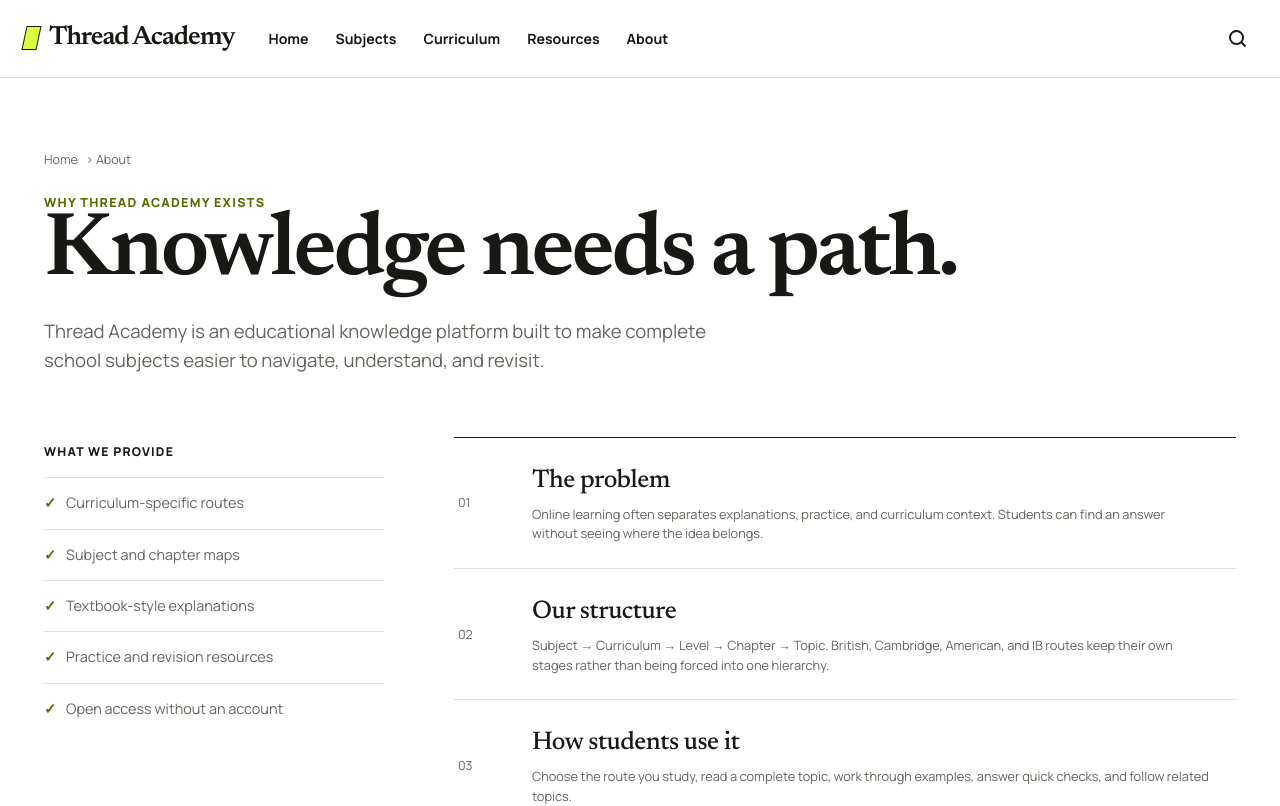
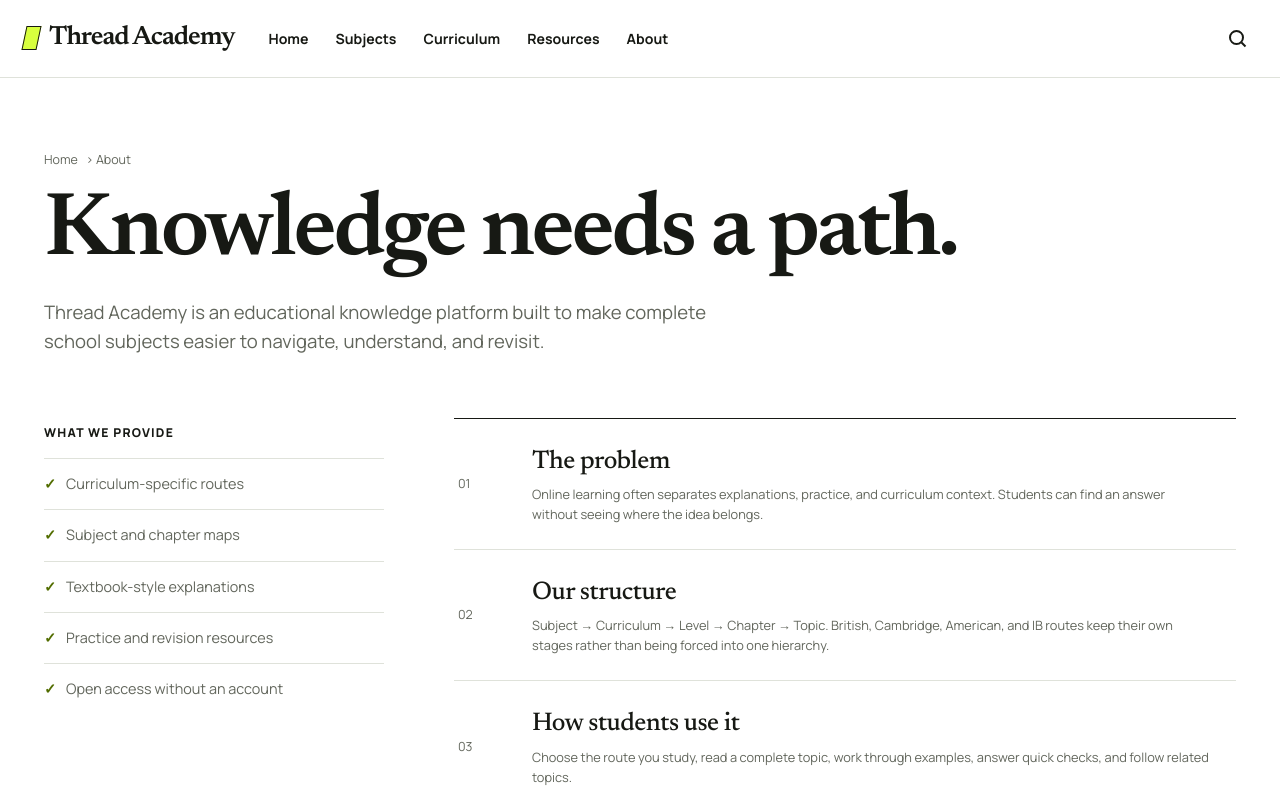
Before and after one commit to aliaaquib/student-learning-website, a Next.js app: page /about in a window 1280 px wide. Shown: the top 806 px of the page. Built offline with nearby package versions, Linux system fonts and the light colour scheme.

Commit message:
Remove the green eyebrow text below the breadcrumb trail on Subjects, Curriculum, Resources, and About pages

```diff
--- a/src/app/about/page.tsx
+++ b/src/app/about/page.tsx
@@ -38,7 +38,6 @@ export default function AboutPage() {
     <>
       <PageHero
         crumbs={[{ label: "Home", href: "/" }, { label: "About" }]}
-        eyebrow="Why Thread Academy exists"
         title="Knowledge needs a path."
         lede="Thread Academy is an educational knowledge platform built to make complete school subjects easier to navigate, understand, and revisit."
       />
--- a/src/app/curriculum/page.tsx
+++ b/src/app/curriculum/page.tsx
@@ -13,7 +13,6 @@ export default function CurriculumIndexPage() {
     <>
       <PageHero
         crumbs={[{ label: "Home", href: "/" }, { label: "Curriculum" }]}
-        eyebrow="Choose a learning structure"
         title="Curriculum"
         lede="Each curriculum is represented on its own terms. Choose one to see its stages and levels, then continue to subjects and chapters."
       />
--- a/src/app/resources/page.tsx
+++ b/src/app/resources/page.tsx
@@ -50,7 +50,6 @@ export default function ResourcesHubPage() {
     <>
       <PageHero
         crumbs={[{ label: "Home", href: "/" }, { label: "Resources" }]}
-        eyebrow="Curriculum-aware study materials"
         title="Resources"
         lede="Find notes, worksheets, worked examples, interactive tools, and revision materials beside the chapter they support."
       />
--- a/src/app/subjects/page.tsx
+++ b/src/app/subjects/page.tsx
@@ -44,7 +44,6 @@ export default function SubjectsPage() {
     <>
       <PageHero
         crumbs={[{ label: "Home", href: "/" }, { label: "Subjects" }]}
-        eyebrow="Knowledge library"
         title="Subjects"
         lede="Explore school subjects by category. Every subject can be followed through British, Cambridge, American, or IB structures."
       />
```
